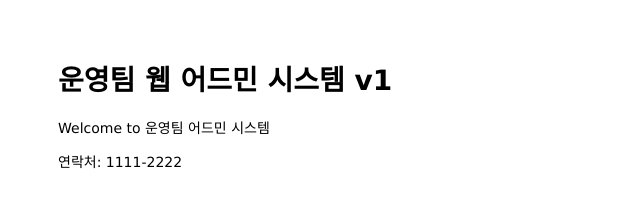
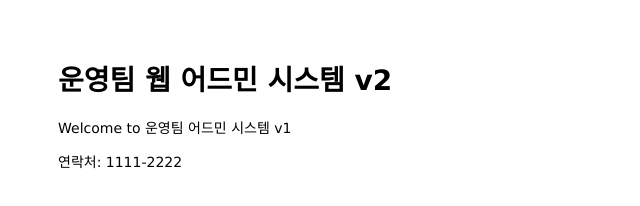
Before and after one commit to RealYoungk/mastering-git-github, a website: page public/index.html in a window 1280 px wide. Shown: the full height of the page, 0-640 px from the left. Drawn offline with Linux system fonts and the light colour scheme.

Commit message:
Change body

```diff
--- a/public/index.html
+++ b/public/index.html
@@ -6,8 +6,8 @@
 </head>
 
 <body>
-  <h1>운영팀 웹 어드민 시스템 v1</h1>
-  <p>Welcome to 운영팀 어드민 시스템</p>
+  <h1>운영팀 웹 어드민 시스템 v2</h1>
+  <p>Welcome to 운영팀 어드민 시스템 v1</p>
 </body>
 
 <footer>
```
